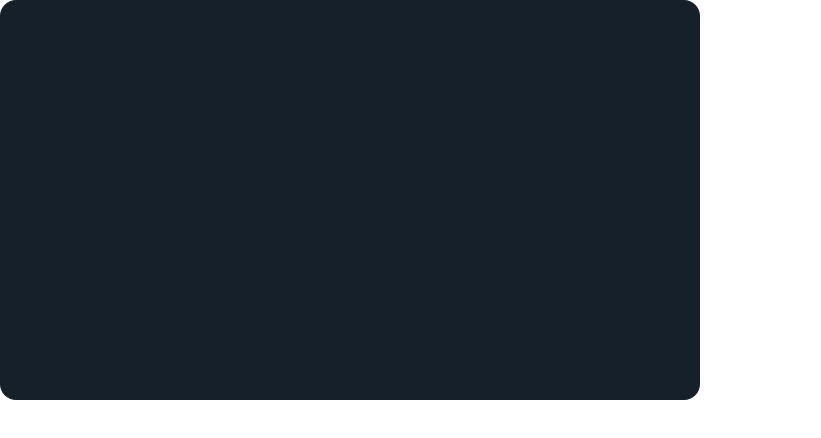
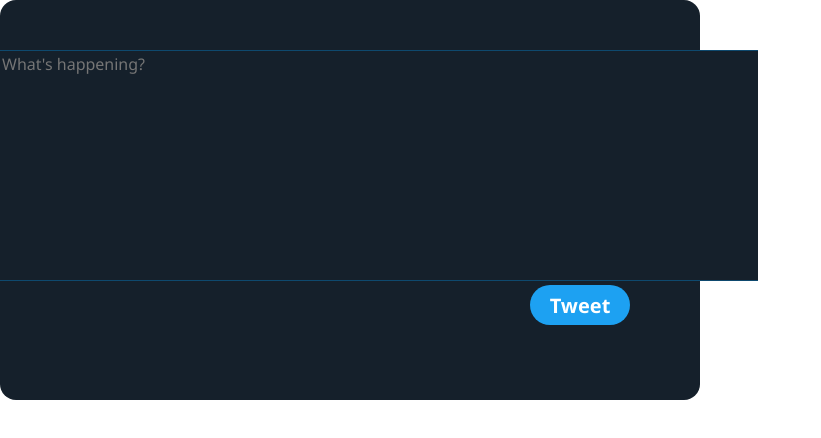
Before and after one commit to tlantz77/twitter-typeahead-app, a React (Create React App) app: page / in a window 1280 px wide. Shown: the top 438 px of the page, without its empty margins (0-821 px from the left). Built offline with nearby package versions, Linux system fonts and the light colour scheme.

Commit message:
render basic modal components and save text to state

```diff
--- a/src/components/Modal.js
+++ b/src/components/Modal.js
@@ -1,11 +1,44 @@
-import React, { useState } from 'react';
+import React, { Component } from 'react';
 import '../styles.css';
 
-const Modal = () => {
-  return (
-    <div className='modal-wrapper'>
-    </div>
-  );
+class Modal extends Component {
+  state = { tweetText: '' };
+
+  componentDidUpdate() {
+    console.log(this.state.tweetText);
+  }
+
+  onFormSubmit = event => {
+    event.preventDefault();
+    console.log('You tweeted: ' + this.state.tweetText);
+  }
+
+  textInput() {
+    return (
+      <textarea
+        className='modal text-input'
+        maxLength='280'
+        rows='8'
+        cols='80'
+        placeholder="What's happening?"
+        value={this.state.tweetText}
+        onChange={e => this.setState({ tweetText: e.target.value })}
+      />
+    )
+  }
+
+  render () {
+    return (
+      <div className='modal wrapper'>
+        <form onSubmit={this.onFormSubmit}>
+          {this.textInput()}
+          <div className='modal toolbar'>
+            <button className='util submit-button'>Tweet</button>
+          </div>
+        </form>
+      </div>
+    );
+  }
 }
 
 export default Modal;
--- a/src/styles.css
+++ b/src/styles.css
@@ -8,11 +8,49 @@
   text-align: center;
 }
 
-.modal-wrapper {
-  top: 5%;
+.modal {
+  background-color: rgb(21, 32, 43);
+}
+
+.util {
+  background-color: rgb(29, 161,242);
+  font-family: 'Segoe UI', Tahoma, Geneva, Verdana, sans-serif;
+}
+
+.wrapper {
   width: 700px;
   height: 400px;
-  background-color: rgb(21, 32, 43);
   border-radius: 16px;
   z-index: 0;
 }
+
+.text-input {
+  margin-top: 50px;
+  height: 225px;
+  border-style: none;
+  border-top: solid 1px;
+  border-bottom: solid 1px;
+  border-color: rgb(14, 73, 110);
+  font-family: 'Segoe UI', Tahoma, Geneva, Verdana, sans-serif;
+  font-size: 16px;
+  font-weight: 400;
+  color: white;
+  resize: none;
+}
+
+.toolbar {
+  width: 80%;
+  margin-left: auto;
+  margin-right: auto;
+}
+
+.submit-button {
+  color: white;
+  border-radius: 9999px;
+  border-style: none;
+  width: 100px;
+  height: 40px;
+  font-size: 20px;
+  font-weight: 700;
+  float: right;
+}
```
Also changed, not shown: 2 other files (tests, documents, lock files or other folders).
